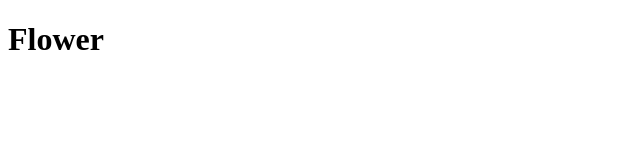
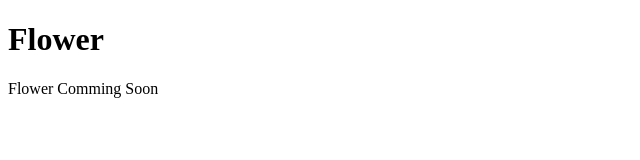
Before and after one commit to Macsyful/flower-shop, a plain HTML site: page index.html in a window 1280 px wide. Shown: the whole page, without its empty margins (0-640 px from the left). Drawn offline with Linux system fonts and the light colour scheme.

Commit message:
flower comming

```diff
--- a/index.html
+++ b/index.html
@@ -7,6 +7,6 @@
 </head>
 <body>
     <h1>Flower</h1>
-
+    <p>Flower Comming Soon</p>
 </body>
 </html>
```
